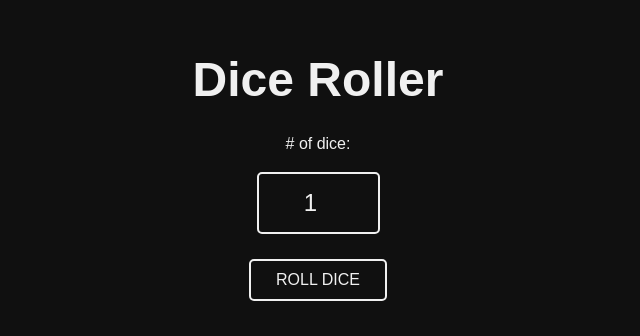
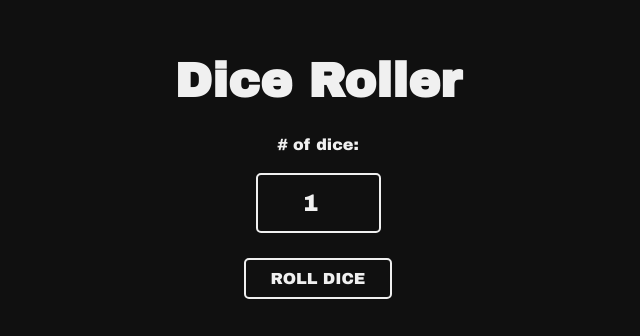
Before and after one commit to darklowlyx/dice-roller, a plain HTML site: page index.html in a window 1280 px wide. Shown: the part 202-538 px from the top of the page, without its empty margins (322-962 px from the left). Drawn offline with Linux system fonts and the light colour scheme.

Commit message:
version 0.55

```diff
--- a/css/style.css
+++ b/css/style.css
@@ -8,7 +8,7 @@
 * {
 	background-color: var(--black);
 	color: var(--white);
-	font-family: Arial, "Helvetica Neue", Helvetica, sans-serif;
+  font-family: "Archivo Black", Arial, sans-serif;
 	text-align: center;
 }
 #container {
--- a/index.html
+++ b/index.html
@@ -6,6 +6,7 @@
 	<meta http-equiv="X-UA-Compatible" content="IE=edge">
 	<meta name="viewport" content="width=device-width, initial-scale=1.0, maximum-scale=1.0, user-scalable=1.0">
 	<link rel="stylesheet" href="css/style.css">
+	<link href="https://fonts.googleapis.com/css?family=Archivo+Black:regular" rel="stylesheet" />
 	<link rel="shortcut icon" href="#" />
 	<title></title>
 </head>
```
